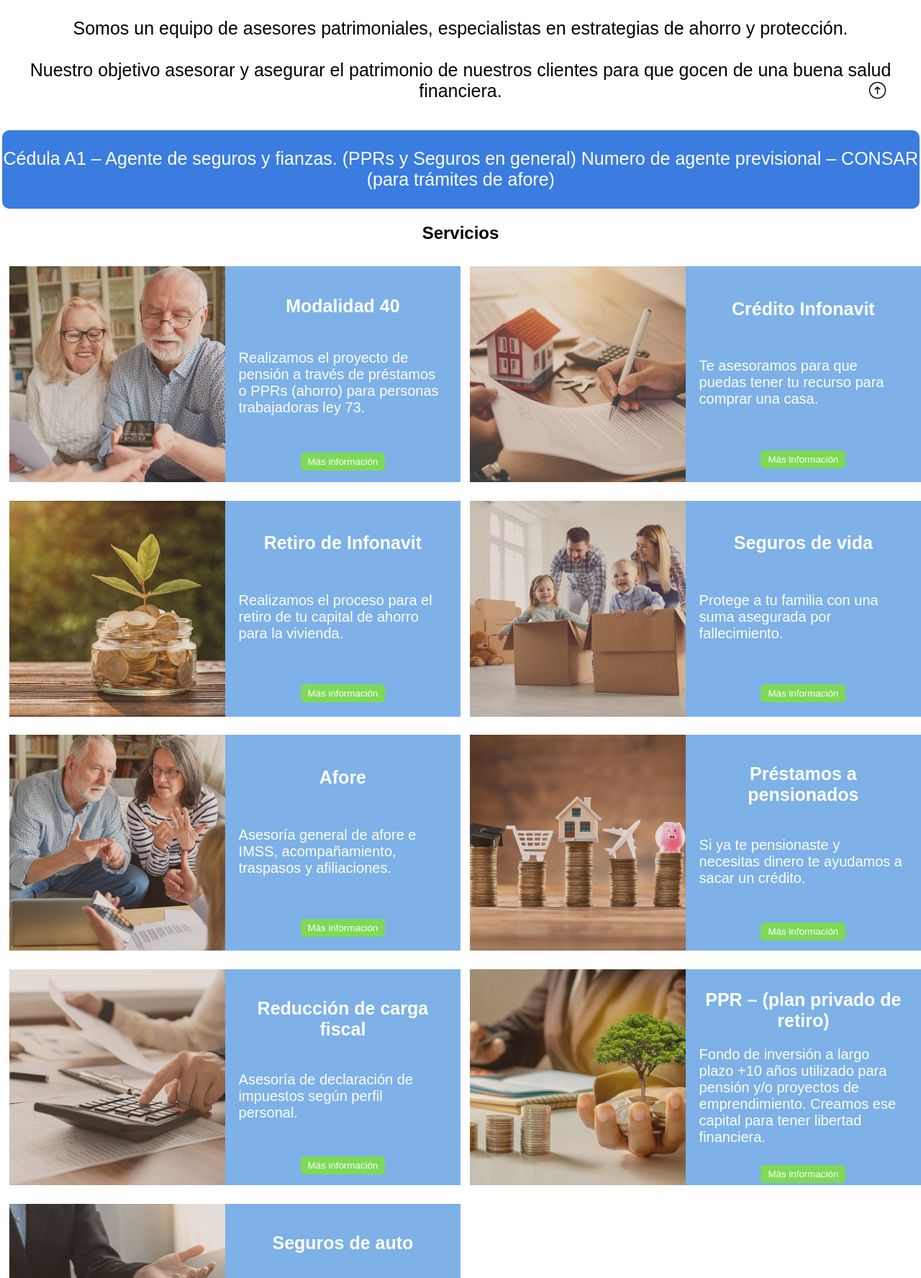
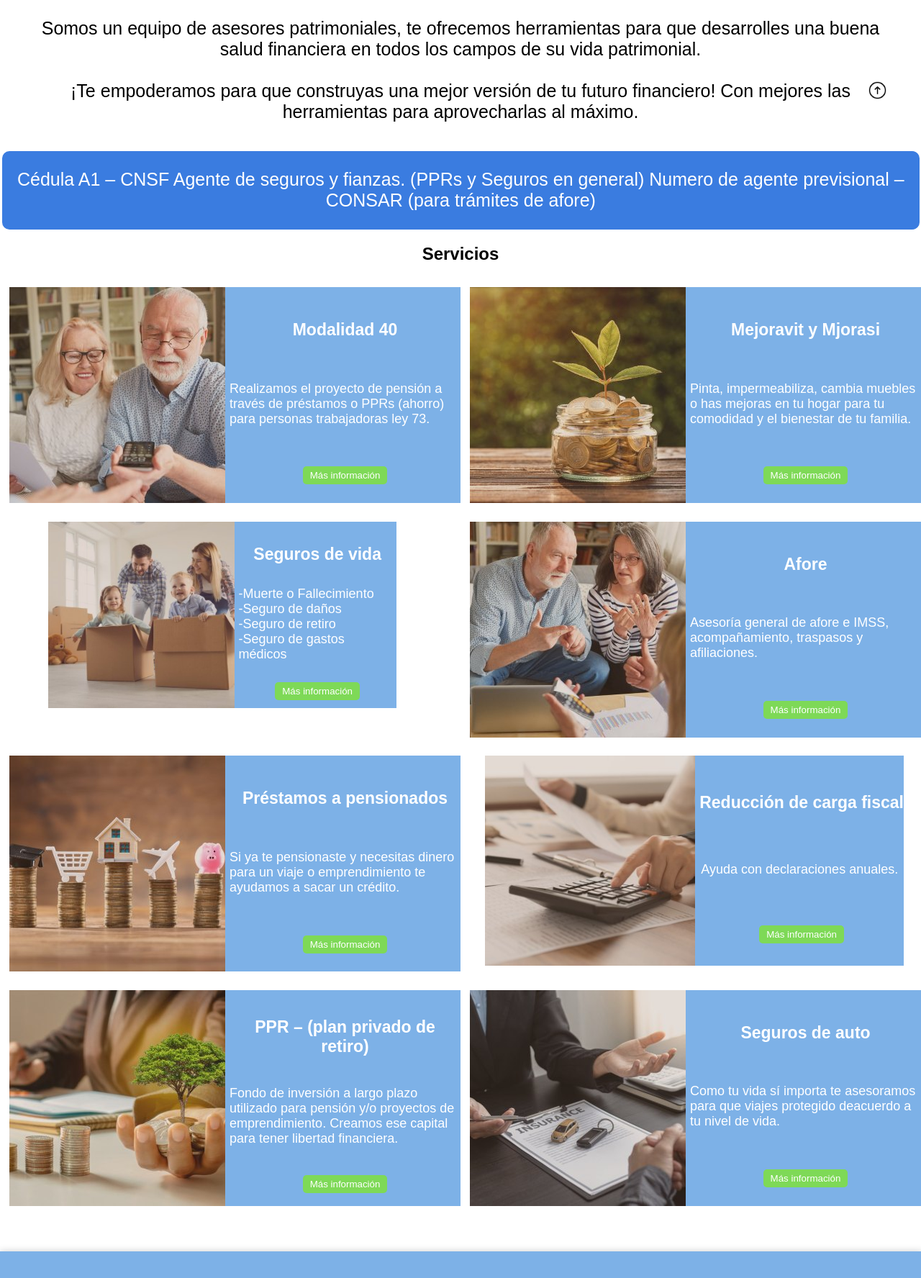
Before and after one commit to Javix33/Avanzza-, a plain HTML site: page index.html in a window 1280 px wide. Shown: the part 626-2402 px from the top of the page at 72% size. Drawn offline with Linux system fonts and the light colour scheme.

Commit message:
ajustes menores

```diff
--- a/css/styles.css
+++ b/css/styles.css
@@ -90,7 +90,7 @@ color: #256EDD;
   bottom: 30px;
   left: 50%;
   transform: translateX(-50%);
-  background-color: #6FA9E5;
+  background-color: rgba(111, 169, 229, 0.7);
   color: white;
   padding: 10px;
   border-radius: 10px;
@@ -206,8 +206,8 @@ color: #256EDD;
 .infoContainer {
   background-color: rgba(111, 169, 229, 0.9);
   height: 100%;
-  padding-left: 3%;
-  padding-right: 3%;
+  padding-left: 1%;
+
   display: flex;
   flex-direction: column;
   align-items: center;
@@ -216,7 +216,7 @@ color: #256EDD;
 
 .cardTittle{
   font-family: sans-serif;
-  font-size: 25px;
+  font-size: 23px;
   text-align: center;
   margin-bottom: -2%;
 }
@@ -232,7 +232,7 @@ color: #256EDD;
 
 .cardText{
   font-family: sans-serif;
-  font-size: 20px;
+  font-size: 18px;
   text-align: left;
   margin-right: 2%;
 }
@@ -244,6 +244,8 @@ color: #256EDD;
   padding: 5px 10px;
   border-radius: 5px;
   cursor: pointer;
+  margin-top: -8px;
+  margin-bottom: 3px;
 }
 
 .additionalInfo {
@@ -374,6 +376,7 @@ input[type="submit"]:hover {
   display: flex;
   flex-direction: column;
   align-items:center;
+  align-self: flex-start;
 }
 
 .infoDiv{
@@ -625,6 +628,9 @@ textarea:focus {
   body{
   background-position:top;
   }
+  .contactInfo{
+    align-self: center;
+  }
 }
 
 .go-top {
--- a/index.html
+++ b/index.html
@@ -77,13 +77,14 @@
                 ¡CONÓCENOS!
             </h3>
             <p class="init-text">
-                Somos un equipo de asesores patrimoniales, especialistas en estrategias de ahorro y protección. <br><br>
-                Nuestro objetivo asesorar y asegurar el patrimonio de nuestros clientes para que gocen de una buena salud financiera.
+                Somos un equipo de asesores patrimoniales, te ofrecemos herramientas para que desarrolles una buena salud financiera en todos los campos de su vida patrimonial.
+ <br><br>
+ ¡Te empoderamos para que construyas una mejor versión de tu futuro financiero! Con mejores las herramientas para aprovecharlas al máximo.
 
             </p>
             <div class="certification">
                 <p class="certification-text">
-                    Cédula A1 – Agente de seguros y fianzas. (PPRs y Seguros en general)
+                    Cédula A1 – CNSF Agente de seguros y fianzas. (PPRs y Seguros en general)
                     Numero de agente previsional – CONSAR (para trámites de afore)
 
                 </p>
@@ -112,34 +113,20 @@
             </div>
 
         </div>
-        <div class="card" id="card2">
 
-            <div class="cardContent">
-                <img class="cardImg" src="./assets/img/servicios/servicio_2.jpg" alt="">
-                <div class="infoContainer">
-                    <h3 class="cardTittle">Crédito Infonavit</h3>
-                    <p class="cardText">Te asesoramos para que puedas tener tu recurso para comprar una casa.
-                    </p>
-                    <button class="cardAction">Más información</button>
-            <div class="additionalInfo hidden" id="additionalInfo_card2">
-                <p class="textExtra">Lorem ipsum dolor, sit amet consectetur adipisicing elit. Tempore molestiae quaerat modi atque! Illum quo quisquam enim qui maxime. Voluptate vel quia provident itaque perferendis possimus laudantium vero, similique fuga!</p>
-            </div>
-                </div>
-
-            </div>
-
-        </div>
         <div class="card" id="card3">
 
             <div class="cardContent">
                 <img class="cardImg" src="./assets/img/servicios/servicio_3.jpg" alt="">
                 <div class="infoContainer">
-                    <h3 class="cardTittle">Retiro de Infonavit</h3>
-                    <p class="cardText">Realizamos el proceso para el retiro de tu capital de ahorro para la vivienda.</p>
+                    <h3 class="cardTittle">Mejoravit y Mjorasi</h3>
+                    <p class="cardText">
+                        Pinta, impermeabiliza, cambia muebles o has mejoras en tu hogar para tu comodidad y el bienestar de tu familia.
+                    </p>
                     <button class="cardAction">Más información</button>
             <div class="additionalInfo hidden" id="additionalInfo_card3">
                 <p class="textExtra">
-                    Pinta, impermeabiliza, cambia muebles o has mejoras en tu hogar para tu comodidad y el bienestar de tu familia.
+                    Retiro Infonavit: Para que lo capitalices en efectivo y hacer las reformas que necesites en tu casa.
                 </p>
             </div>
                 </div>
@@ -153,7 +140,13 @@
                 <img class="cardImg" src="./assets/img/servicios/servicio_4.jpg" alt="">
                 <div class="infoContainer">
                     <h3 class="cardTittle">Seguros de vida</h3>
-                    <p class="cardText">Protege a tu familia con una suma asegurada por fallecimiento. </p>
+                    <p class="cardText">
+                        -Muerte o Fallecimiento <br>
+-Seguro de daños <br>
+-Seguro de retiro <br>
+-Seguro de gastos médicos
+
+                    </p>
                     <button class="cardAction">Más información</button>
             <div class="additionalInfo hidden" id="additionalInfo_card4">
                 <p class="textExtra">
@@ -188,11 +181,11 @@
                 <img class="cardImg" src="./assets/img/servicios/servicio_6.jpg" alt="">
                 <div class="infoContainer">
                     <h3 class="cardTittle">Préstamos a pensionados</h3>
-                    <p class="cardText">Si ya te pensionaste y necesitas dinero te ayudamos a sacar un crédito.</p>
+                    <p class="cardText">Si ya te pensionaste y necesitas dinero para un viaje o emprendimiento  te ayudamos a sacar un crédito.</p>
                     <button class="cardAction">Más información</button>
             <div class="additionalInfo hidden" id="additionalInfo_card6">
                 <p class="textExtra">
-                    Somos una financiera segura, con más de 20 años de experiencia y trabajamos con su banco y si el crédito aplica te depositamos máximo en un día.
+                    Somos una financiera segura, con más de 20 años de experiencia, trabajamos Consubanco más nómina avanzza, y si el crédito aplica te depositamos máximo en un día.
                 </p>
             </div>
                 </div>
@@ -205,10 +198,12 @@
                 <img class="cardImg" src="./assets/img/servicios/servicio_7.jpg" alt="">
                 <div class="infoContainer">
                     <h3 class="cardTittle">Reducción de carga fiscal</h3>
-                    <p class="cardText">Asesoría de declaración de impuestos según perfil personal.</p>
+                    <p class="cardText">Ayuda con declaraciones anuales.</p>
                     <button class="cardAction">Más información</button>
                     <div class="additionalInfo hidden" id="additionalInfo_card7">
-                        <p class="textExtra">Lorem ipsum dolor, sit amet consectetur adipisicing elit. Tempore molestiae quaerat modi atque! Illum quo quisquam enim qui maxime. Voluptate vel quia provident itaque perferendis possimus laudantium vero, similique fuga!</p>
+                        <p class="textExtra">
+                            Próximamente.
+                        </p>
                     </div>
                 </div>
             </div>
@@ -220,11 +215,13 @@
                 <img class="cardImg" src="./assets/img/servicios/servicio_8.jpg" alt="">
                 <div class="infoContainer">
                     <h3 class="cardTittle">PPR – (plan privado de retiro)</h3>
-                    <p class="cardText">Fondo de inversión a largo plazo +10 años utilizado para pensión y/o proyectos de emprendimiento. Creamos ese capital para tener libertad financiera.</p>
+                    <p class="cardText">
+                        Fondo de inversión a largo plazo utilizado para pensión y/o proyectos de emprendimiento. Creamos ese capital para tener libertad financiera.
+                    </p>
                     <button class="cardAction">Más información</button>
             <div class="additionalInfo hidden" id="additionalInfo_card8">
                 <p class="textExtra">
-                    Te ayudamos a construir la mejor versión de tu futuro con los mejores planes de inversión para estar prevenido.
+                    Te ayudamos a construir la mejor versión de tu futuro, somos abanderados de la libertad financiera con planes de inversión a 5, 10, 15 y 20 años.
                 </p>
             </div>
                 </div>
@@ -237,11 +234,13 @@
                 <img class="cardImg" src="./assets/img/servicios/servicio_9.jpg" alt="">
                 <div class="infoContainer">
                     <h3 class="cardTittle">Seguros de auto </h3>
-                    <p class="cardText">Todo tipo de coberturas para que vayas protegidos en tu viaje para todo tipo de necesidades.</p>
+                    <p class="cardText">
+                        Como tu vida sí importa te asesoramos para que viajes protegido deacuerdo a tu nivel de vida.
+                    </p>
                     <button class="cardAction">Más información</button>
             <div class="additionalInfo hidden" id="additionalInfo_card9">
                 <p class="textExtra">
-                    Manejamos todas las marcas, todos los presupuestos para que puedas elegir el mejor y así blindarte de cualquier percance.
+                    Asesores especializados únicamente en autos y manejamos todas las marcas y presupuestos.
                 </p>
             </div>
                 </div>
@@ -261,13 +260,14 @@
                 <div class="infoDiv">
                     <img class="icon" src="./assets/icons/gps.png" alt="icono gps">
                     <p class="adressDetail">
-                        Calle cto. Alamos 68, Alamos 2da sección , Querétaro, Mexico
+                        Ignacio Pérez 64 col centro cp. 76000 Querétaro, Querétaro.
                     </p>
                 </div>
                 <div class="infoDiv">
                     <img class="icon"  src="./assets/icons/llamada-telefonica.png" alt="icon phone">
                     <p class="adressDetail">
-                        55 44 2475-2184
+                        Oficina: 442 475 2184<br>
+                        Principal: 442 415 6552
                     </p>
                 </div>
                 <div class="infoDiv">
```
